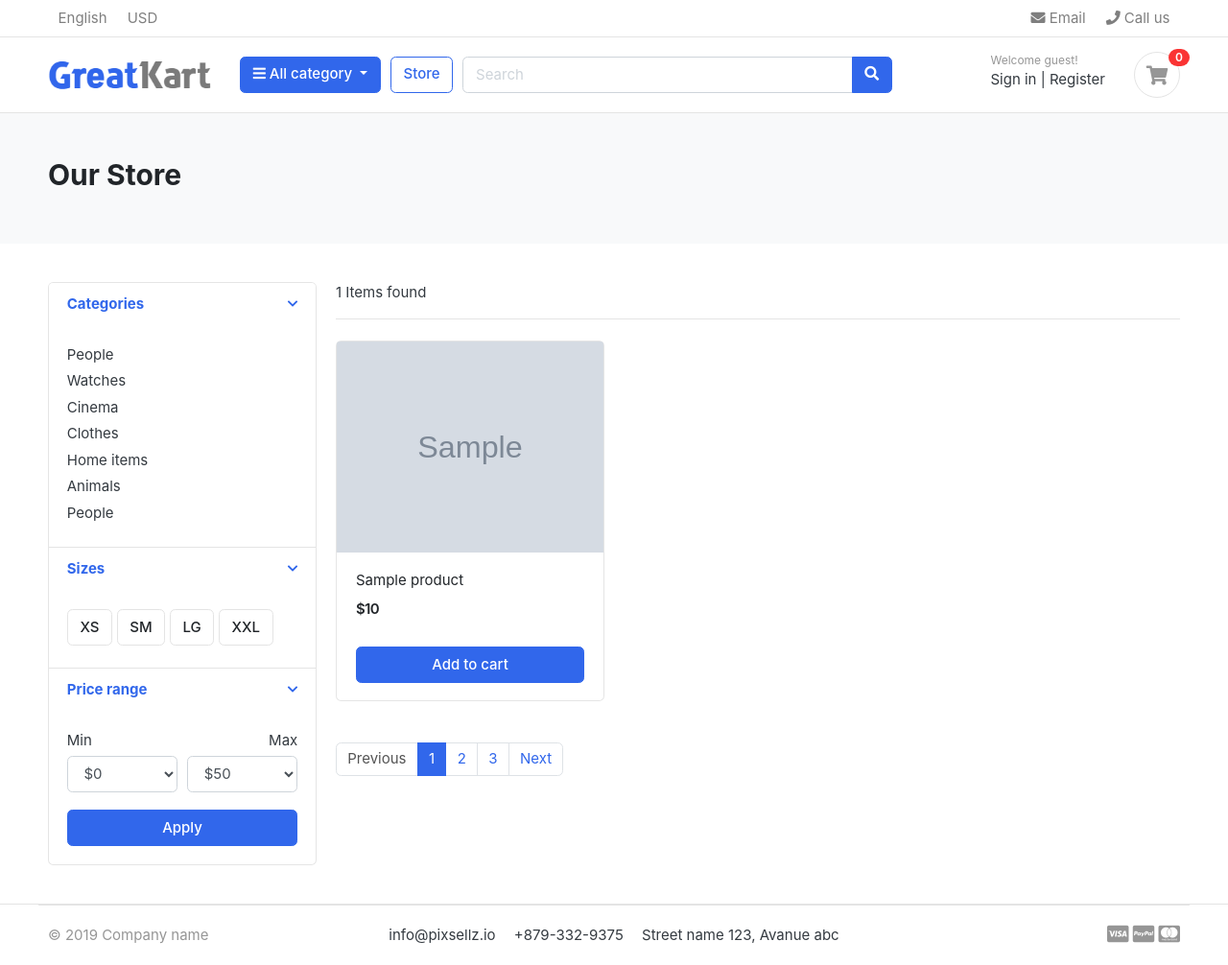
After one commit to Joelvarghese880/GreatKart, a Django app: template templates/store/store.html in a window 1280 px wide. The commit adds this page. Shown: the whole page at 96% size. Run offline with Django 5.2, Linux system fonts and the light colour scheme; the template is opened without the code that fills it: most values are stand-ins (such as "Sample title", 1, 10 or a date in 2020); grey boxes marked "Sample" are stand-in pictures; some libraries are stand-ins or nearby versions; some web fonts are replaced.

Commit message:
create new template store and render products

```diff
--- a/greatkart/urls.py
+++ b/greatkart/urls.py
@@ -15,7 +15,7 @@ Including another URLconf
     2. Add a URL to urlpatterns:  path('blog/', include('blog.urls'))
 """
 from django.contrib import admin
-from django.urls import path
+from django.urls import path , include
 from . import settings
 from django.conf.urls.static import static
 from . import views
@@ -23,4 +23,5 @@ from . import views
 urlpatterns = [
     path('admin/', admin.site.urls),
     path('', views.home, name='home'),
+    path('store/', include('store.urls'))
 ] + static(settings.MEDIA_URL, document_root=settings.MEDIA_ROOT)
--- /dev/null
+++ b/store/urls.py
@@ -0,0 +1,6 @@
+from django.urls import path
+from . import views
+
+urlpatterns = [
+    path('', views.store, name='store'),
+]
--- /dev/null
+++ b/templates/store/store.html
@@ -0,0 +1,172 @@
+{% extends "base.html" %}
+{% load static %}
+{% block content %}
+    <!-- ========================= SECTION PAGETOP ========================= -->
+<section class="section-pagetop bg">
+<div class="container">
+	<h2 class="title-page">Our Store</h2>
+
+</div> <!-- container //  -->
+</section>
+<!-- ========================= SECTION INTRO END// ========================= -->
+
+<!-- ========================= SECTION CONTENT ========================= -->
+<section class="section-content padding-y">
+<div class="container">
+
+<div class="row">
+	<aside class="col-md-3">
+
+<div class="card">
+	<article class="filter-group">
+		<header class="card-header">
+			<a href="#" data-toggle="collapse" data-target="#collapse_1" aria-expanded="true" class="">
+				<i class="icon-control fa fa-chevron-down"></i>
+				<h6 class="title">Categories</h6>
+			</a>
+		</header>
+		<div class="filter-content collapse show" id="collapse_1" style="">
+			<div class="card-body">
+
+				<ul class="list-menu">
+				<li><a href="#">People  </a></li>
+				<li><a href="#">Watches </a></li>
+				<li><a href="#">Cinema  </a></li>
+				<li><a href="#">Clothes  </a></li>
+				<li><a href="#">Home items </a></li>
+				<li><a href="#">Animals</a></li>
+				<li><a href="#">People </a></li>
+				</ul>
+
+			</div> <!-- card-body.// -->
+		</div>
+	</article> <!-- filter-group  .// -->
+	<article class="filter-group">
+		<header class="card-header">
+			<a href="#" data-toggle="collapse" data-target="#collapse_4" aria-expanded="true" class="">
+				<i class="icon-control fa fa-chevron-down"></i>
+				<h6 class="title">Sizes </h6>
+			</a>
+		</header>
+		<div class="filter-content collapse show" id="collapse_4" style="">
+			<div class="card-body">
+			  <label class="checkbox-btn">
+			    <input type="checkbox">
+			    <span class="btn btn-light"> XS </span>
+			  </label>
+
+			  <label class="checkbox-btn">
+			    <input type="checkbox">
+			    <span class="btn btn-light"> SM </span>
+			  </label>
+
+			  <label class="checkbox-btn">
+			    <input type="checkbox">
+			    <span class="btn btn-light"> LG </span>
+			  </label>
+
+			  <label class="checkbox-btn">
+			    <input type="checkbox">
+			    <span class="btn btn-light"> XXL </span>
+			  </label>
+		</div><!-- card-body.// -->
+		</div>
+	</article> <!-- filter-group .// -->
+
+	<article class="filter-group">
+		<header class="card-header">
+			<a href="#" data-toggle="collapse" data-target="#collapse_3" aria-expanded="true" class="">
+				<i class="icon-control fa fa-chevron-down"></i>
+				<h6 class="title">Price range </h6>
+			</a>
+		</header>
+		<div class="filter-content collapse show" id="collapse_3" style="">
+			<div class="card-body">
+
+				<div class="form-row">
+				<div class="form-group col-md-6">
+				  <label>Min</label>
+				  <!-- <input class="form-control" placeholder="$0" type="number"> -->
+				  	<select class="mr-2 form-control">
+						<option value="0">$0</option>
+						<option value="50">$50</option>
+						<option value="100">$100</option>
+						<option value="150">$150</option>
+						<option value="200">$200</option>
+						<option value="500">$500</option>
+						<option value="1000">$1000</option>
+					</select>
+				</div>
+				<div class="form-group text-right col-md-6">
+				  <label>Max</label>
+				  	<select class="mr-2 form-control">
+						<option value="50">$50</option>
+						<option value="100">$100</option>
+						<option value="150">$150</option>
+						<option value="200">$200</option>
+						<option value="500">$500</option>
+						<option value="1000">$1000</option>
+						<option value="2000">$2000+</option>
+					</select>
+				</div>
+				</div> <!-- form-row.// -->
+				<button class="btn btn-block btn-primary">Apply</button>
+			</div><!-- card-body.// -->
+		</div>
+	</article> <!-- filter-group .// -->
+
+</div> <!-- card.// -->
+
+	</aside> <!-- col.// -->
+	<main class="col-md-9">
+
+<header class="border-bottom mb-4 pb-3">
+		<div class="form-inline">
+			<span class="mr-md-auto">{{products_count}} Items found </span>
+
+		</div>
+</header><!-- sect-heading -->
+
+<div class="row">
+	{% for product in products %}
+		<div class="col-md-4">
+			<figure class="card card-product-grid">
+				<div class="img-wrap">
+
+					<img src="{{product.images.url}}" >
+
+				</div> <!-- img-wrap.// -->
+				<figcaption class="info-wrap">
+					<div class="fix-height">
+						<a href="./product-detail.html" class="title">{{product.product_name}}</a>
+						<div class="price-wrap mt-2">
+							<span class="price">${{product.price}}</span>
+
+						</div> <!-- price-wrap.// -->
+					</div>
+					<a href="#" class="btn btn-block btn-primary">Add to cart </a>
+				</figcaption>
+			</figure>
+		</div> <!-- col.// -->
+	{% endfor %}
+</div> <!-- row end.// -->
+
+
+<nav class="mt-4" aria-label="Page navigation sample">
+  <ul class="pagination">
+    <li class="page-item disabled"><a class="page-link" href="#">Previous</a></li>
+    <li class="page-item active"><a class="page-link" href="#">1</a></li>
+    <li class="page-item"><a class="page-link" href="#">2</a></li>
+    <li class="page-item"><a class="page-link" href="#">3</a></li>
+    <li class="page-item"><a class="page-link" href="#">Next</a></li>
+  </ul>
+</nav>
+
+	</main> <!-- col.// -->
+
+</div>
+
+</div> <!-- container .//  -->
+</section>
+<!-- ========================= SECTION CONTENT END// ========================= -->
+{% endblock %}
```
Also changed, not shown: greatkart/views.py (+9 -1 lines), store/views.py (+9 -0 lines), templates/home.html (+6 -66 lines).
